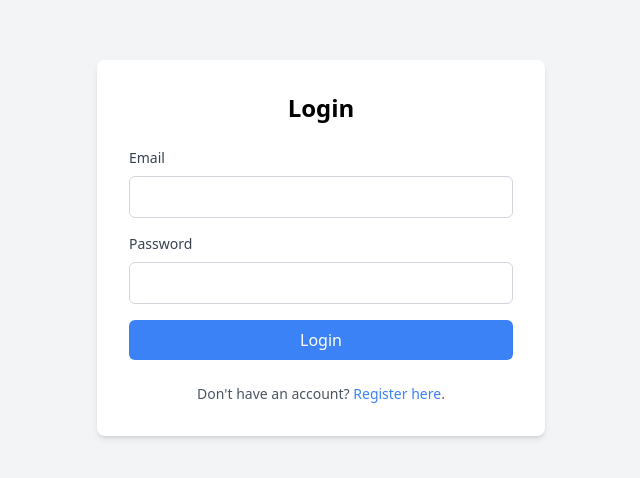
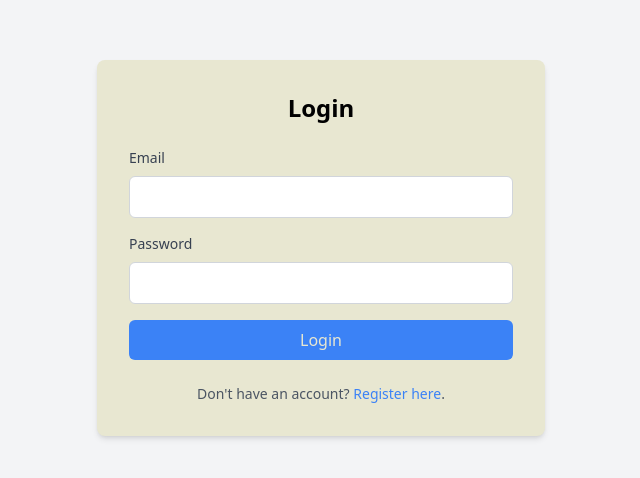
Before and after one commit to ashtkarim/tic-tac-toe, a React (Vite) app in the folder client/: page /login in a window 1280 px wide. Shown: the part 152-630 px from the top of the page, without its empty margins (319-959 px from the left). Built offline with nearby package versions, Linux system fonts and the light colour scheme.

Commit message:
Declare the color schema and typography

```diff
--- a/client/tailwind.config.js
+++ b/client/tailwind.config.js
@@ -4,7 +4,20 @@ module.exports = {
     "./src/**/*.{js,jsx,ts,tsx}", // Specify where Tailwind should look for class names
   ],
   theme: {
-    extend: {},
+    extend: {
+      colors: {
+        primary: '#131a34',
+        primaryLight: '#1d273f',
+        primaryLighter: '#244657',
+        secondary: '#d42f5a',
+        secondaryLight: '#940a48e5',
+        white: '#e8e7d1',
+      }
+    },
+    fontFamily: {
+      sans: ['Special Elite', 'ui-sans-serif', 'system-ui'],
+      mono: ['monospace', 'SFMono-Regular'],
+    }
   },
   plugins: [],
 }
```
